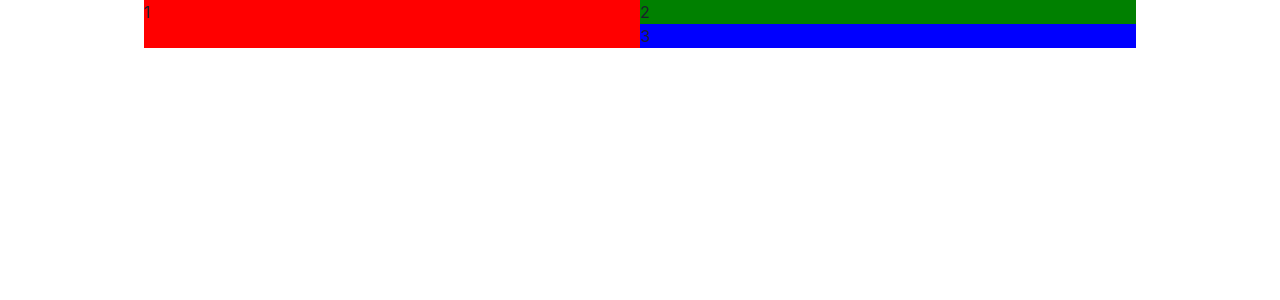
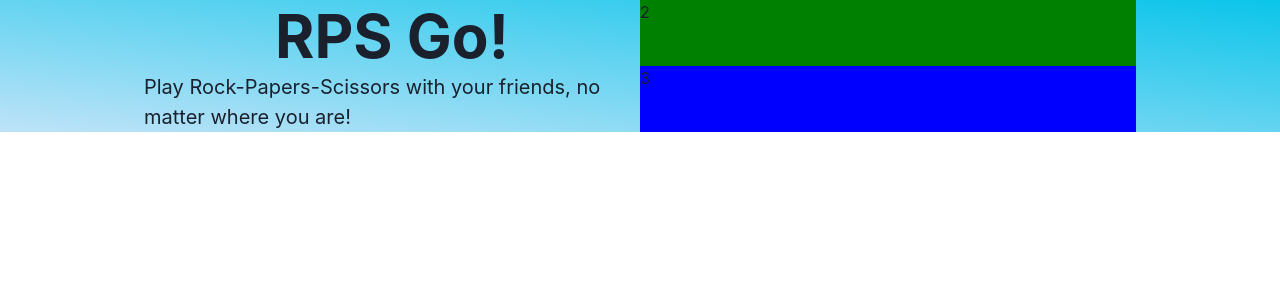
Before and after one commit to MiguelTornero/rps-go-vite-react, a React (Vite) app: page / in a window 1280 px wide. Shown: the top 300 px of the page. Built offline with nearby package versions, Linux system fonts and the light colour scheme.

Commit message:
added react router

```diff
--- a/package.json
+++ b/package.json
@@ -15,7 +15,8 @@
     "@emotion/styled": "^11.11.0",
     "framer-motion": "^10.17.9",
     "react": "^18.2.0",
-    "react-dom": "^18.2.0"
+    "react-dom": "^18.2.0",
+    "react-router-dom": "^6.21.1"
   },
   "devDependencies": {
     "@types/react": "^18.2.43",
--- a/src/main.tsx
+++ b/src/main.tsx
@@ -1,12 +1,21 @@
 import React from 'react'
 import ReactDOM from 'react-dom/client'
-import App from "@/App"
 import { ChakraProvider } from '@chakra-ui/react'
+import { RouterProvider, createBrowserRouter } from 'react-router-dom'
+import Root from './routes/root'
+
+const router = createBrowserRouter([
+  {
+    path: "/",
+    element: <Root/>,
+    errorElement: <div>Error</div>
+  }
+])
 
 ReactDOM.createRoot(document.getElementById('root')!).render(
   <React.StrictMode>
     <ChakraProvider>
-      <App />
+      <RouterProvider router={router}/>
     </ChakraProvider>
   </React.StrictMode>,
 )
--- /dev/null
+++ b/src/routes/root.tsx
@@ -0,0 +1,18 @@
+import { Box, Container, GridItem, Heading, SimpleGrid, Text } from "@chakra-ui/react";
+
+export default function Root() {
+    return (
+    <Box bgGradient={"linear(to-tr, blue.100, cyan.400)"}>
+    <Container maxW="container.lg">
+      <SimpleGrid columns={{"base": 1, "md": 2}}>
+        <GridItem rowSpan={{"base": 1, "md": 2}}>
+            <Heading fontSize={"6xl"} textAlign={"center"}>RPS Go!</Heading>
+            <Text fontSize={"xl"}>Play Rock-Papers-Scissors with your friends, no matter where you are!</Text>
+        </GridItem>
+        <GridItem bg={"green"}>2</GridItem>
+        <GridItem bg={"blue"}>3</GridItem>
+      </SimpleGrid>
+    </Container>
+    </Box>
+    )
+}
```
Also changed, not shown: 1 other file (tests, documents, lock files or other folders).
